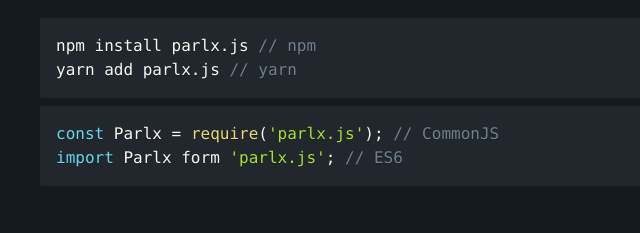
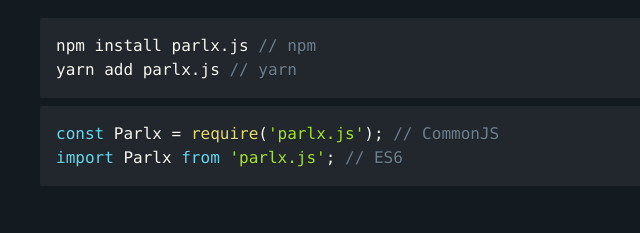
Before and after one commit to parlx-js/parlx.js, a website: page index.html in a window 1280 px wide. Shown: the part 1100-1333 px from the top of the page, 0-640 px from the left. Drawn offline with Linux system fonts and the light colour scheme.

Commit message:
Update index.html

```diff
--- a/index.html
+++ b/index.html
@@ -32,7 +32,7 @@
         <pre class="language-javascript"><code>npm install parlx.js // npm<br>
 yarn add parlx.js // yarn</code></pre>
         <pre class="language-javascript"><code>const Parlx = require('parlx.js'); // CommonJS<br>
-import Parlx form 'parlx.js'; // ES6</code></pre>
+import Parlx from 'parlx.js'; // ES6</code></pre>
         <br>
 
         <p>Next use library with</p>
```
